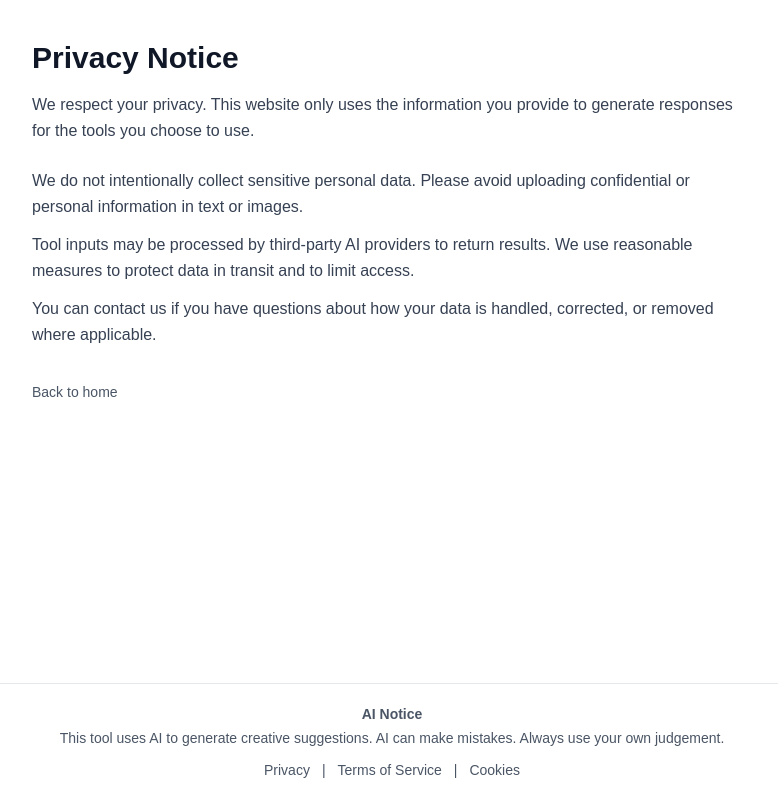
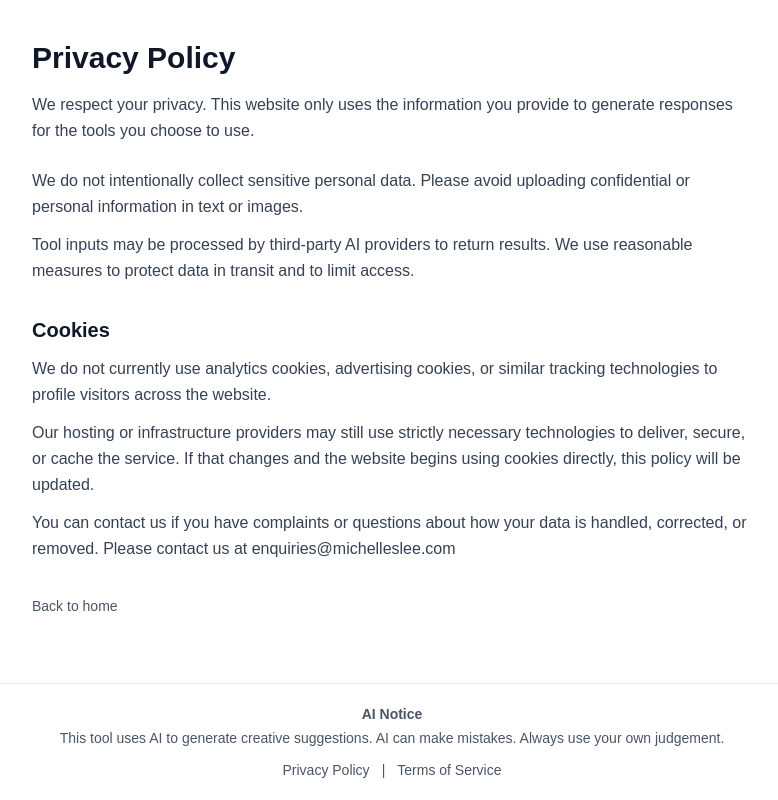
Before and after one commit to MichelleTSlee/art-title-generator, a Next.js app: page /privacy in a window 1280 px wide. Shown: the whole page, without its empty margins (248-1026 px from the left). Built offline with nearby package versions, Linux system fonts and the light colour scheme.

Commit message:
Improved Privacy Policy

```diff
--- a/src/app/cookies/page.tsx
+++ b/src/app/cookies/page.tsx
@@ -1,30 +1,5 @@
-import Link from "next/link";
+import { permanentRedirect } from "next/navigation";
 
 export default function CookiesPage() {
-  return (
-    <main className="mx-auto max-w-3xl px-4 py-10 sm:px-6">
-      <h1 className="text-2xl sm:text-3xl font-semibold text-gray-900">Cookies</h1>
-      <p className="mt-4 text-gray-700 leading-relaxed">
-        This website may use essential cookies or similar technologies to help the site function and improve reliability.
-      </p>
-
-      <section className="mt-6 space-y-3 text-gray-700 leading-relaxed">
-        <p>
-          We do not use cookies to build detailed advertising profiles. Any analytics, where enabled, are used to understand general usage patterns.
-        </p>
-        <p>
-          You can control cookies through your browser settings, including blocking or deleting them. Some site features may not work correctly if cookies are disabled.
-        </p>
-        <p>
-          Continued use of the website indicates acceptance of this cookies notice.
-        </p>
-      </section>
-
-      <p className="mt-8">
-        <Link href="/" className="text-sm text-gray-600 hover:text-gray-900 hover:underline underline-offset-2">
-          Back to home
-        </Link>
-      </p>
-    </main>
-  );
+  permanentRedirect("/privacy");
 }
--- a/src/app/layout.tsx
+++ b/src/app/layout.tsx
@@ -33,19 +33,13 @@ export default function RootLayout({
               <ul className="flex flex-wrap items-center justify-center gap-x-3 gap-y-1 text-sm">
                 <li>
                   <Link href="/privacy" className="hover:text-gray-900 underline-offset-2 hover:underline">
-                    Privacy
+                    Privacy Policy
                   </Link>
                 </li>
                 <li aria-hidden="true">|</li>
                 <li>
                   <Link href="/terms" className="hover:text-gray-900 underline-offset-2 hover:underline">
                     Terms of Service
-                  </Link>
-                </li>
-                <li aria-hidden="true">|</li>
-                <li>
-                  <Link href="/cookies" className="hover:text-gray-900 underline-offset-2 hover:underline">
-                    Cookies
                   </Link>
                 </li>
               </ul>
--- a/src/app/privacy/page.tsx
+++ b/src/app/privacy/page.tsx
@@ -3,7 +3,7 @@ import Link from "next/link";
 export default function PrivacyPage() {
   return (
     <main className="mx-auto max-w-3xl px-4 py-10 sm:px-6">
-      <h1 className="text-2xl sm:text-3xl font-semibold text-gray-900">Privacy Notice</h1>
+      <h1 className="text-2xl sm:text-3xl font-semibold text-gray-900">Privacy Policy</h1>
       <p className="mt-4 text-gray-700 leading-relaxed">
         We respect your privacy. This website only uses the information you provide to generate responses for the tools you choose to use.
       </p>
@@ -15,8 +15,20 @@ export default function PrivacyPage() {
         <p>
           Tool inputs may be processed by third-party AI providers to return results. We use reasonable measures to protect data in transit and to limit access.
         </p>
+      </section>
+
+      <section className="mt-8 space-y-3 text-gray-700 leading-relaxed">
+        <h2 className="text-xl font-semibold text-gray-900">Cookies</h2>
         <p>
-          You can contact us if you have questions about how your data is handled, corrected, or removed where applicable.
+           We do not currently use analytics cookies, advertising cookies, or similar tracking technologies to profile visitors across the website.
+        </p>
+        <p>
+          Our hosting or infrastructure providers may still use strictly necessary technologies to deliver, secure, or cache the service. If that changes and the website begins using cookies directly, this policy will be updated.
+        </p>
+        <p>
+          You can contact us if you have complaints or questions about how your data is handled, corrected, or removed. Please contact us at enquiries@michelleslee.com
+
+
         </p>
       </section>
 
```
